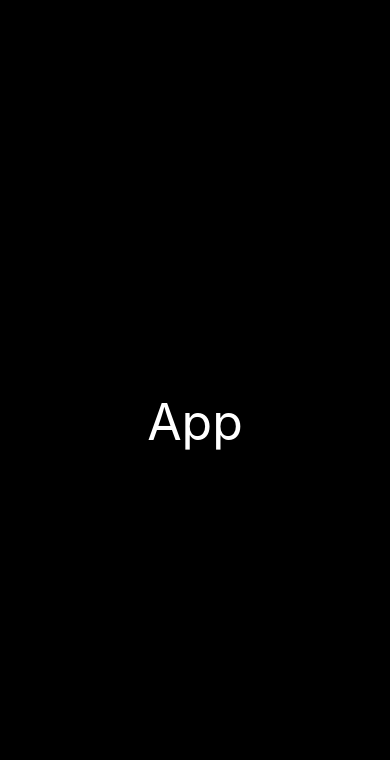
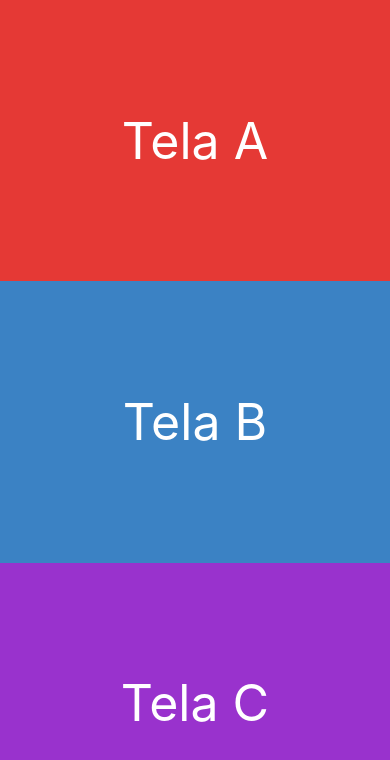
Before and after one commit to diegogit03/Estudos-React-Navigation, a React Native app: screen /TelaA in a window 390 px wide. Shown: the top 760 px of the page. Built offline with nearby package versions, Linux system fonts and the light colour scheme.

Commit message:
create screen component and styles

```diff
--- a/App.js
+++ b/App.js
@@ -1,5 +1,5 @@
 import React from 'react';
-import Principal from './src/app';
+import Principal from './src/App';
 
 export default function App() {
   return (
--- a/src/App.js
+++ b/src/App.js
@@ -1,15 +1,16 @@
 import React from 'react';
-import { SafeAreaView, Text } from 'react-native';
-import TextoCentral from './components/TextoCentral';
+import { SafeAreaView } from 'react-native';
+
+import TelaA from './views/TelaA';
+import TelaB from './views/TelaB';
+import TelaC from './views/TelaC';
 
 export default props => {
     return (
-        <SafeAreaView style={{
-                flex: 1
-            }}>
-            <TextoCentral>
-                App
-            </TextoCentral>
+        <SafeAreaView style={{flex: 1}}>
+            <TelaA/>
+            <TelaB/>
+            <TelaC/>
         </SafeAreaView>
     );
 };
--- a/src/views/TelaA.js
+++ b/src/views/TelaA.js
@@ -0,0 +1,10 @@
+import React from 'react';
+import TextoCentral from '../components/TextoCentral';
+
+export default props => {
+    return (
+        <TextoCentral corFundo="#e53935">
+            Tela A
+        </TextoCentral>
+    );
+};
--- a/src/views/TelaB.js
+++ b/src/views/TelaB.js
@@ -0,0 +1,10 @@
+import React from 'react';
+import TextoCentral from '../components/TextoCentral';
+
+export default props => {
+    return (
+        <TextoCentral corFundo="#3b82c4">
+            Tela B
+        </TextoCentral>
+    );
+};
--- a/src/views/TelaC.js
+++ b/src/views/TelaC.js
@@ -0,0 +1,10 @@
+import React from 'react';
+import TextoCentral from '../components/TextoCentral';
+
+export default props => {
+    return (
+        <TextoCentral corFundo="#9932cd">
+            Tela C
+        </TextoCentral>
+    );
+};
```
